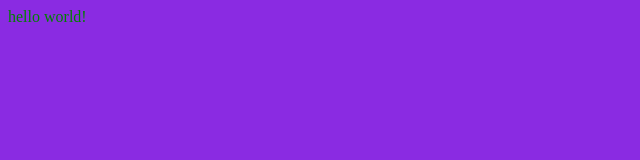
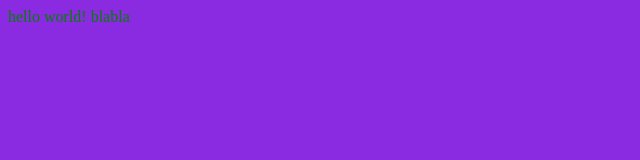
Before and after one commit to plostvik/github-tutorial, a plain HTML site: page index.html in a window 1280 px wide. Shown: the full height of the page, 0-640 px from the left. Drawn offline with Linux system fonts and the light colour scheme; files whose address does not match are found by name.

Commit message:
add changes to test

```diff
--- a/index.html
+++ b/index.html
@@ -7,6 +7,6 @@
     <link rel="stylesheet" href=".css\styles.css" />
   </head>
   <body>
-    <div>hello world!</div>
+    <div>hello world! blabla</div>
   </body>
 </html>
```
